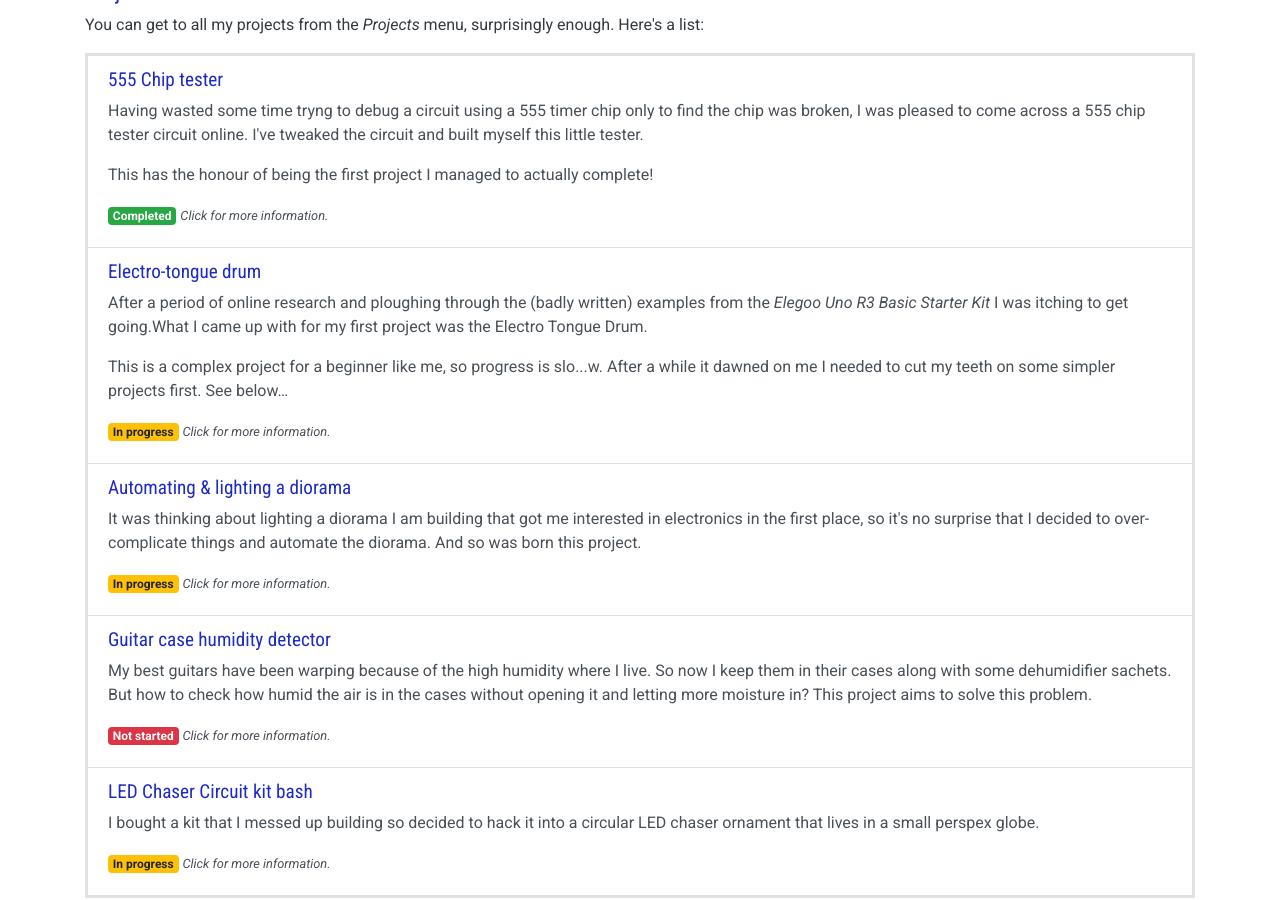
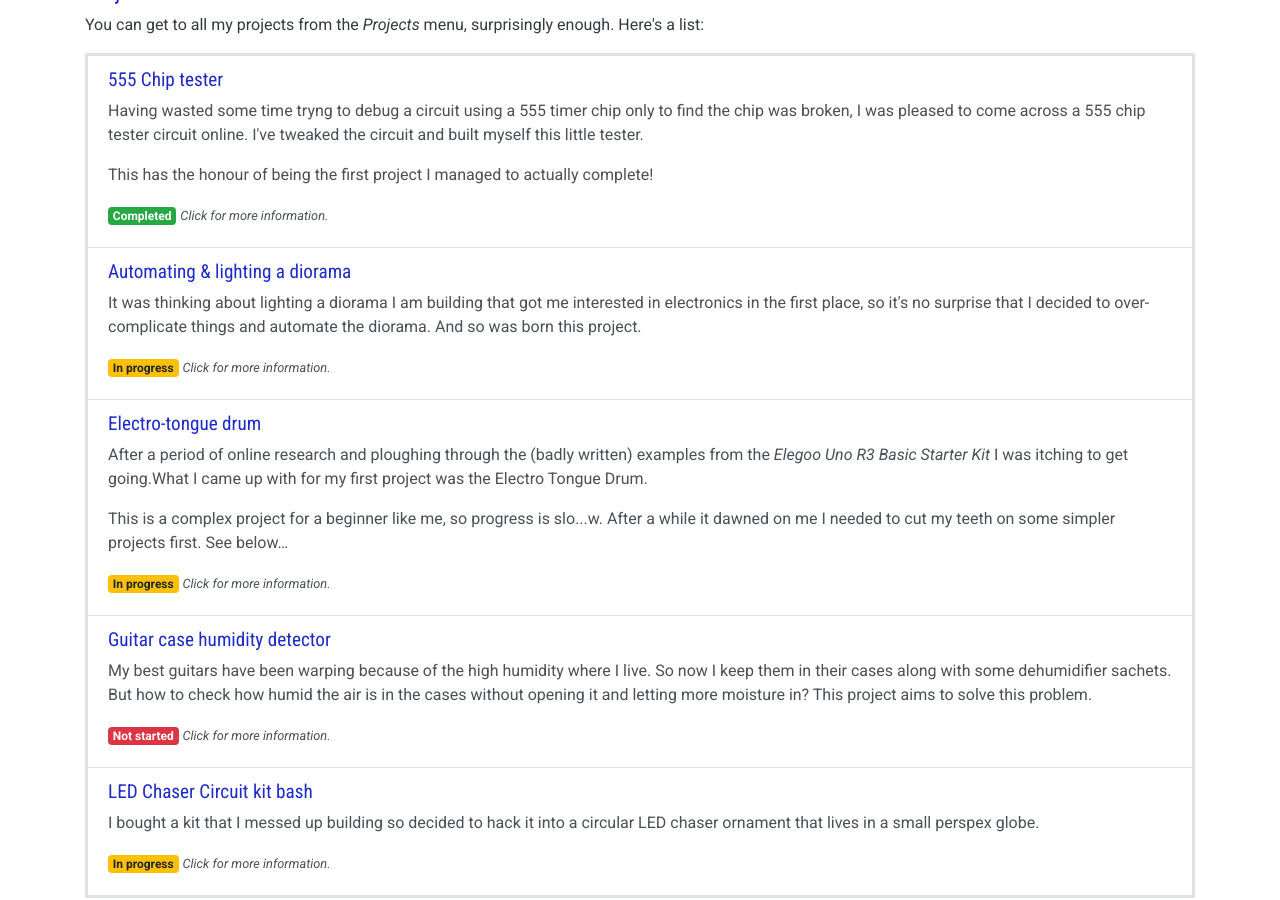
Before and after one commit to cahamo/cahamo.github.io, a Jekyll site: the page built from index.html, in a window 1280 px wide and 900 px high, scrolled down 412 px. Built offline with Jekyll 4.4.1, drawn with Linux system fonts in a browser that asks for light colours; comment, search, counter and statistics services are not loaded.

Commit message:
Reorder project list on home page

```diff
--- a/index.html
+++ b/index.html
@@ -32,16 +32,16 @@ layout: default
         <p class="mb-2"><span class="badge badge-success">Completed</span> <small><em>Click for more information.</em></small></p>
     </a>
 
+    <a href="/projects/diorama" class="list-group-item list-group-item-action flex-column align-items-start">
+        <h3>Automating &amp; lighting a diorama</h3>
+        <p>It was thinking about lighting a diorama I am building that got me interested in electronics in the first place, so it's no surprise that I decided to over-complicate things and automate the diorama. And so was born this project.</p>
+        <p class="mb-2"><span class="badge badge-warning">In&nbsp;progress</span> <small><em>Click for more information.</em></small></p>
+    </a>
+
     <a href="/projects/tongue-drum" class="list-group-item list-group-item-action flex-column align-items-start">
         <h3>Electro-tongue drum</h3>
         <p>After a period of online research and ploughing through the (badly written) examples from the <em>Elegoo Uno R3 Basic Starter Kit</em> I was itching to get going.What I came up with for my first project was the Electro Tongue Drum</strong>.</p>
         <p>This is a complex project for a beginner like me, so progress is slo...w. After a while it dawned on me I needed to cut my teeth on some simpler projects first. See below&hellip;</p>
-        <p class="mb-2"><span class="badge badge-warning">In&nbsp;progress</span> <small><em>Click for more information.</em></small></p>
-    </a>
-
-    <a href="/projects/diorama" class="list-group-item list-group-item-action flex-column align-items-start">
-        <h3>Automating &amp; lighting a diorama</h3>
-        <p>It was thinking about lighting a diorama I am building that got me interested in electronics in the first place, so it's no surprise that I decided to over-complicate things and automate the diorama. And so was born this project.</p>
         <p class="mb-2"><span class="badge badge-warning">In&nbsp;progress</span> <small><em>Click for more information.</em></small></p>
     </a>
 
```
